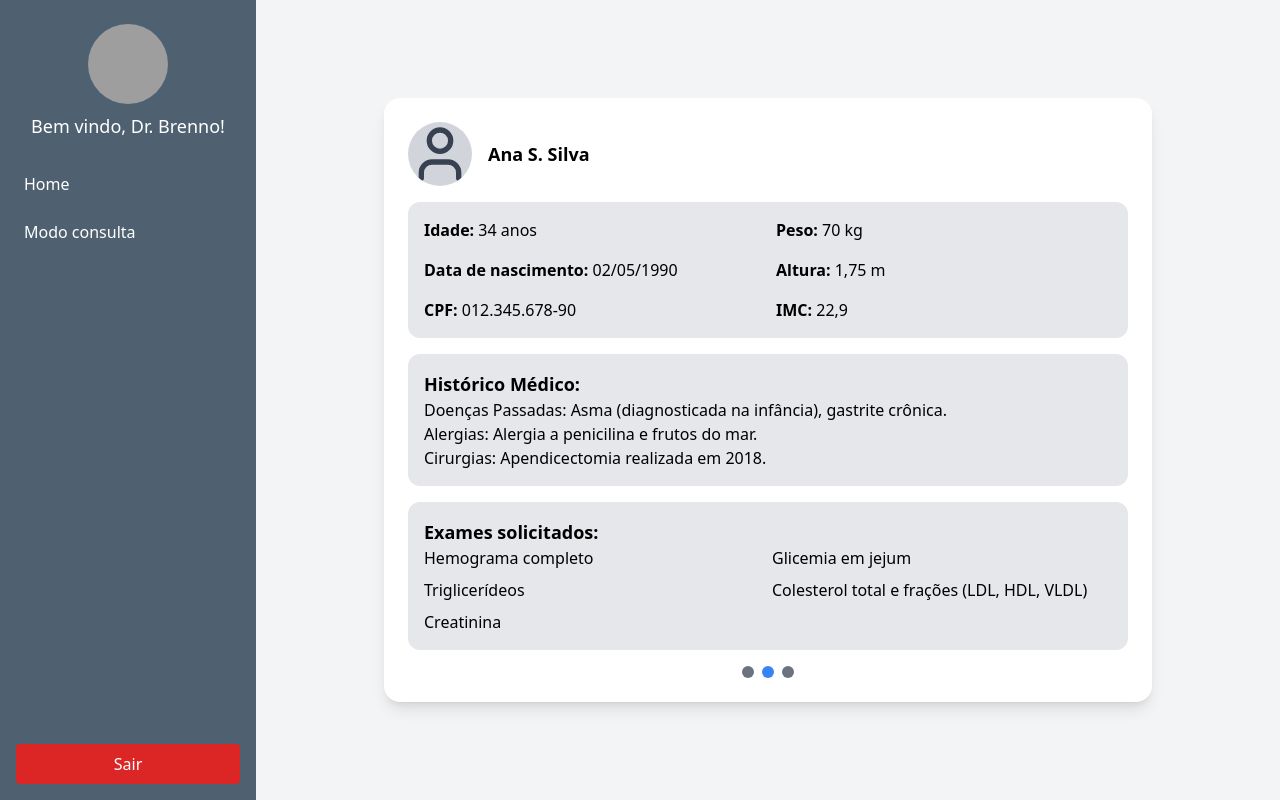
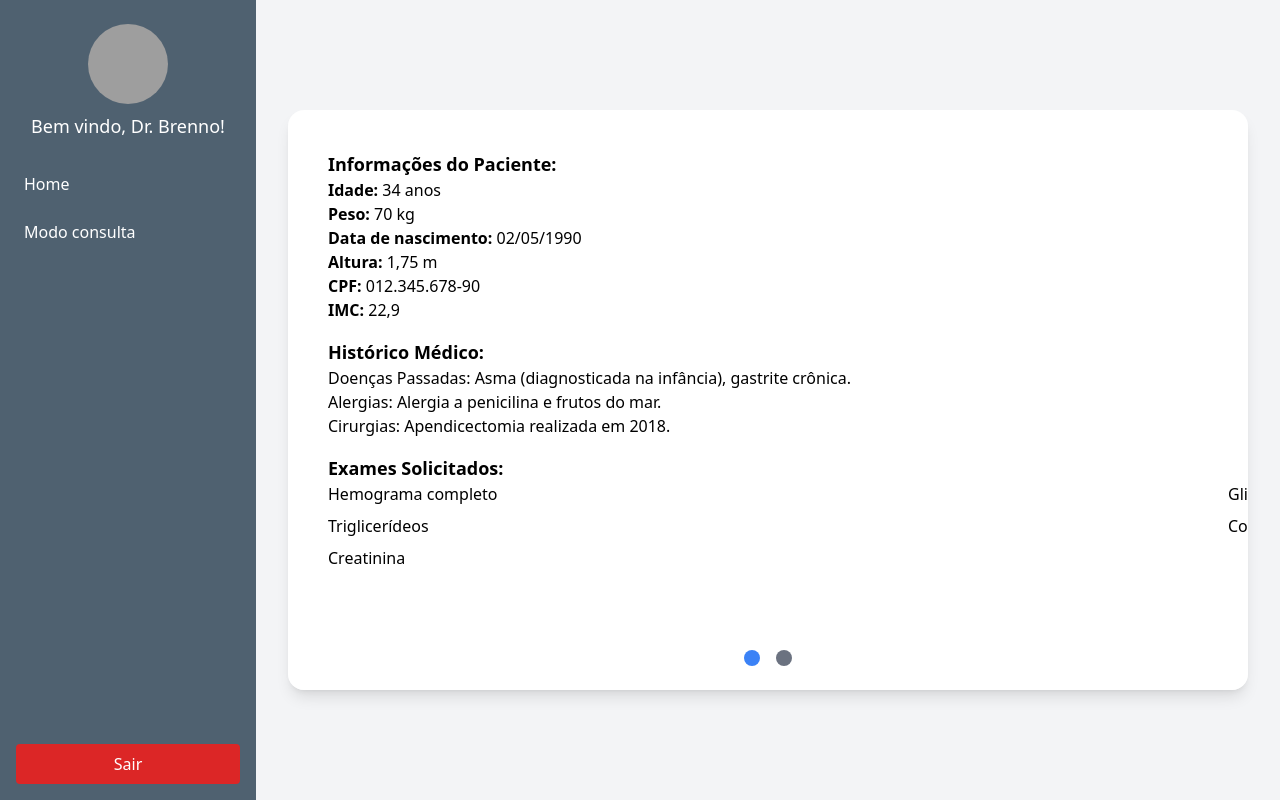
Before and after one commit to AWTECHTHE/XCLINIC-FULL, a Next.js app: page /modoconsulta in a window 1280 px wide. Built offline with nearby package versions, Linux system fonts and the light colour scheme; grey boxes are pictures that could not be loaded.

Commit message:
Melhorias modo consulta

```diff
--- a/src/pages/modoconsulta.tsx
+++ b/src/pages/modoconsulta.tsx
@@ -1,45 +1,35 @@
-
-import Sidebar from '@/app/components/Sidebar';
-import '../styles/globals.css'
-
-import { User, Home, LogOut } from "lucide-react";
+import { useState } from "react";
+import Sidebar from "@/app/components/Sidebar";
+import "../styles/globals.css";
+import { User, FileText } from "lucide-react";
 
 export default function MedicalDashboard() {
+  const [activeTab, setActiveTab] = useState(0);
+  const tabs = ["Informações do Paciente", "Formulários Preenchidos"];
+
   return (
     <div className="flex h-screen bg-gray-100">
-     <Sidebar/>
+      <Sidebar />
+
       {/* Main Content */}
-      <main className="flex-1 flex justify-center items-center p-8">
-        <div className="bg-white rounded-2xl shadow-lg p-6 w-full max-w-3xl">
-          {/* Profile Section */}
-          <div className="flex items-center gap-4">
-            <div className="w-16 h-16 bg-gray-300 rounded-full overflow-hidden">
-              <User className="w-full h-full text-gray-700" />
-            </div>
-            <span className="text-lg font-semibold">Ana S. Silva</span>
-          </div>
+      <main className="flex-1 flex justify-center items-center p-8 overflow-hidden">
+        <div className="bg-white rounded-2xl shadow-lg p-6 w-full max-w-5xl overflow-x-auto whitespace-nowrap scrollbar-hide">
+          <div className="flex transition-transform duration-300 w-[200%]" style={{ transform: `translateX(-${activeTab * 50}%)` }}>
 
-          {/* Patient Info */}
-          <div className="bg-gray-200 p-4 mt-4 rounded-xl grid grid-cols-2 gap-4">
+            {/* Informações do Paciente */}
+            <div className="w-full h-[500px] flex-shrink-0 p-4">
+              <h3 className="text-lg font-semibold">Informações do Paciente:</h3>
               <p><strong>Idade:</strong> 34 anos</p>
               <p><strong>Peso:</strong> 70 kg</p>
               <p><strong>Data de nascimento:</strong> 02/05/1990</p>
               <p><strong>Altura:</strong> 1,75 m</p>
               <p><strong>CPF:</strong> 012.345.678-90</p>
               <p><strong>IMC:</strong> 22,9</p>
-          </div>
-
-          {/* Medical History */}
-          <div className="bg-gray-200 p-4 mt-4 rounded-xl">
-            <h3 className="text-lg font-semibold">Histórico Médico:</h3>
+              <h3 className="mt-4 text-lg font-semibold">Histórico Médico:</h3>
               <p>Doenças Passadas: Asma (diagnosticada na infância), gastrite crônica.</p>
               <p>Alergias: Alergia a penicilina e frutos do mar.</p>
               <p>Cirurgias: Apendicectomia realizada em 2018.</p>
-          </div>
-
-          {/* Requested Exams */}
-          <div className="bg-gray-200 p-4 mt-4 rounded-xl">
-            <h3 className="text-lg font-semibold">Exames solicitados:</h3>
+              <h3 className="mt-4 text-lg font-semibold">Exames Solicitados:</h3>
               <div className="grid grid-cols-2 gap-2">
                 <p>Hemograma completo</p>
                 <p>Glicemia em jejum</p>
@@ -49,11 +39,31 @@ export default function MedicalDashboard() {
               </div>
             </div>
 
-          {/* Pagination */}
-          <div className="flex justify-center mt-4">
-            <span className="w-3 h-3 bg-gray-500 rounded-full mx-1"></span>
-            <span className="w-3 h-3 bg-blue-500 rounded-full mx-1"></span>
-            <span className="w-3 h-3 bg-gray-500 rounded-full mx-1"></span>
+            {/* Formulários Preenchidos */}
+            <div className="w-full h-[500px] flex-shrink-0 p-4">
+              <h3 className="text-lg font-semibold">Formulários preenchidos</h3>
+              <div className="flex flex-col gap-2 mt-2">
+                <div className="flex items-center gap-2">
+                  <FileText className="w-5 h-5 text-red-500" />
+                  <a href="#" className="text-blue-500 hover:underline">formulário1.pdf</a>
+                </div>
+                <div className="flex items-center gap-2">
+                  <FileText className="w-5 h-5 text-red-500" />
+                  <a href="#" className="text-blue-500 hover:underline">formulário2.pdf</a>
+                </div>
+              </div>
+            </div>
+          </div>
+
+          {/* Tab Navigation */}
+          <div className="flex justify-center mt-4 gap-2">
+            {tabs.map((tab, index) => (
+              <button
+                key={index}
+                className={`w-4 h-4 rounded-full mx-1 ${activeTab === index ? "bg-blue-500" : "bg-gray-500"}`}
+                onClick={() => setActiveTab(index)}
+              />
+            ))}
           </div>
         </div>
       </main>
```
Lines whose indentation alone changed are shown as unchanged.
